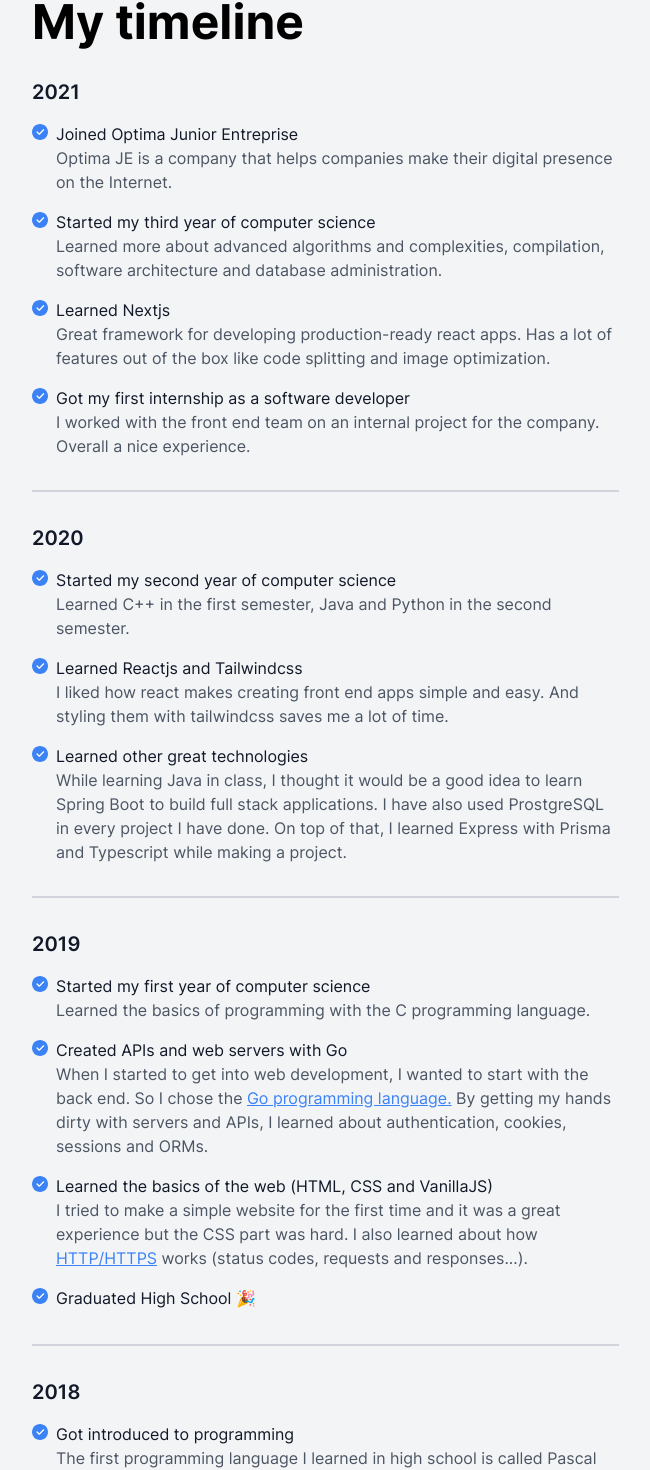
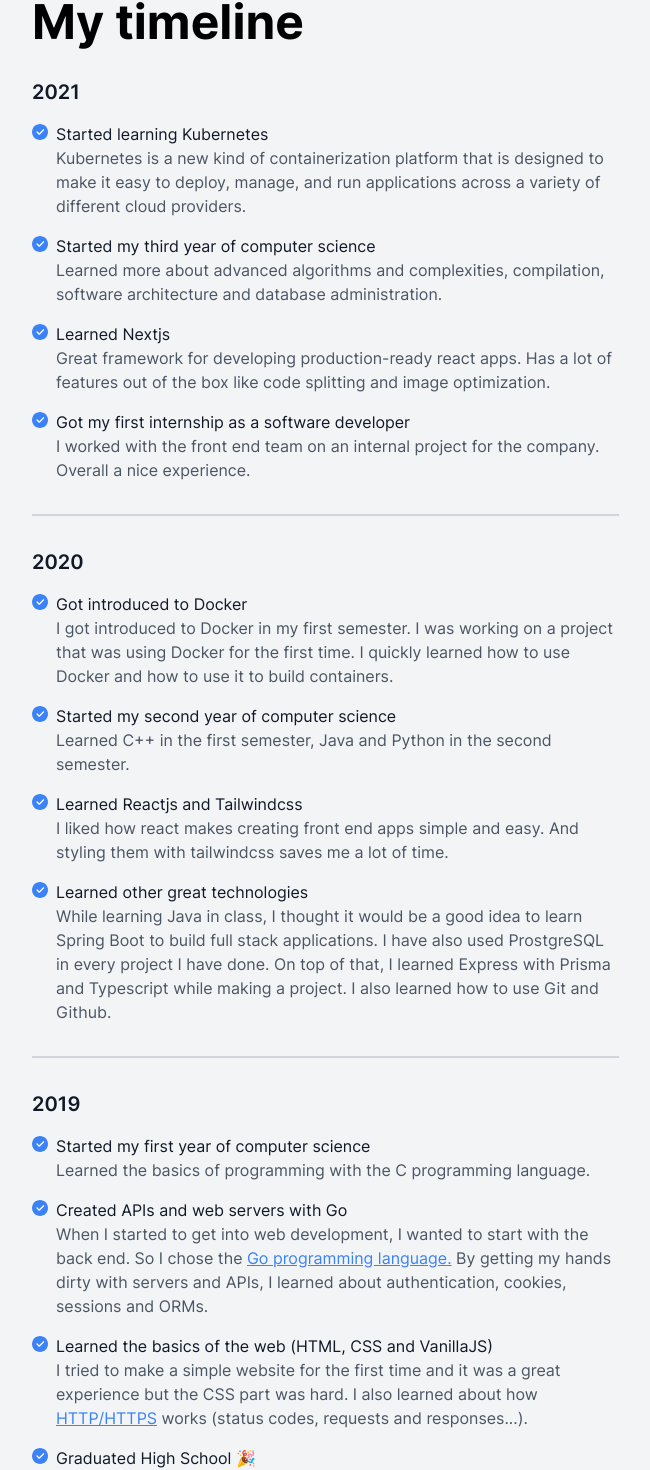
Before and after one commit to Seifbarouni/seifbarouni.live, a Next.js app: page /timeline in a window 1280 px wide. Shown: the part 138-1608 px from the top of the page, without its empty margins (288-938 px from the left). Built offline with nearby package versions, Linux system fonts and the light colour scheme; what tailwindcss-no-scrollbar would draw is missing.

Commit message:
timeline update

```diff
--- a/components/timeline/FullTimeline.tsx
+++ b/components/timeline/FullTimeline.tsx
@@ -61,9 +61,12 @@ const FullTimeline: React.FC<FullTimelineProps> = ({}) => {
     <div className="pt-8 pb-8 w-11/12">
       <Year>2021</Year>
       <ul>
-        <Achievement title="Joined Optima Junior Entreprise">
-          Optima JE is a company that helps companies make their digital
-          presence on the Internet.
+        <Achievement title="Started learning Kubernetes">
+          <p>
+            Kubernetes is a new kind of containerization platform that is
+            designed to make it easy to deploy, manage, and run applications
+            across a variety of different cloud providers.
+          </p>
         </Achievement>
         <Achievement title="Started my third year of computer science">
           Learned more about advanced algorithms and complexities, compilation,
@@ -81,6 +84,13 @@ const FullTimeline: React.FC<FullTimelineProps> = ({}) => {
       <Hr />
       <Year>2020</Year>
       <ul>
+        <Achievement title="Got introduced to Docker">
+          <p>
+            I got introduced to Docker in my first semester. I was working on a
+            project that was using Docker for the first time. I quickly learned
+            how to use Docker and how to use it to build containers.
+          </p>
+        </Achievement>
         <Achievement title="Started my second year of computer science">
           Learned C++ in the first semester, Java and Python in the second
           semester.
@@ -93,7 +103,8 @@ const FullTimeline: React.FC<FullTimelineProps> = ({}) => {
           While learning Java in class, I thought it would be a good idea to
           learn Spring Boot to build full stack applications. I have also used
           ProstgreSQL in every project I have done. On top of that, I learned
-          Express with Prisma and Typescript while making a project.
+          Express with Prisma and Typescript while making a project. I also
+          learned how to use Git and Github.
         </Achievement>
       </ul>
       <Hr />
@@ -134,8 +145,7 @@ const FullTimeline: React.FC<FullTimelineProps> = ({}) => {
       <ul>
         <Achievement title="Got introduced to programming">
           The first programming language I learned in high school is called
-          Pascal and it's an old programming language. Seeing a computer
-          executing commands that I wrote was really fascinating 🤩.
+          Pascal and it's an old programming language.
         </Achievement>
       </ul>
       <Hr />
```
